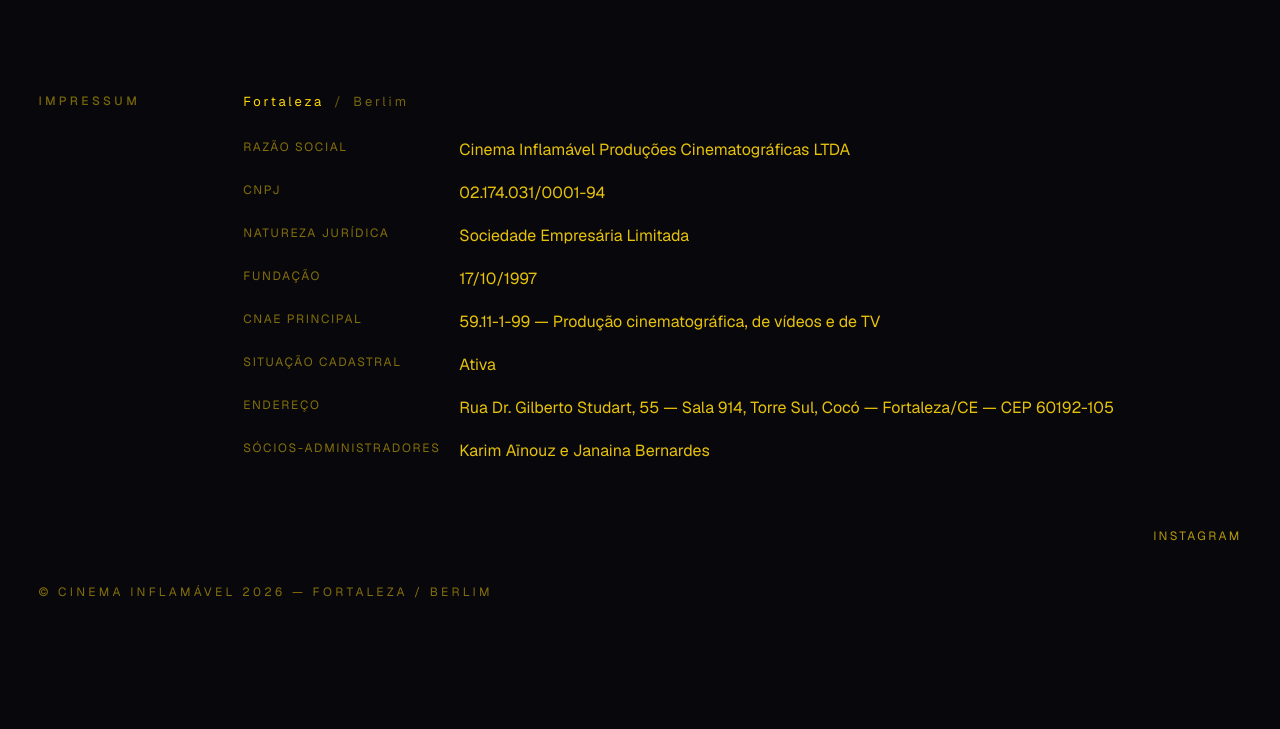
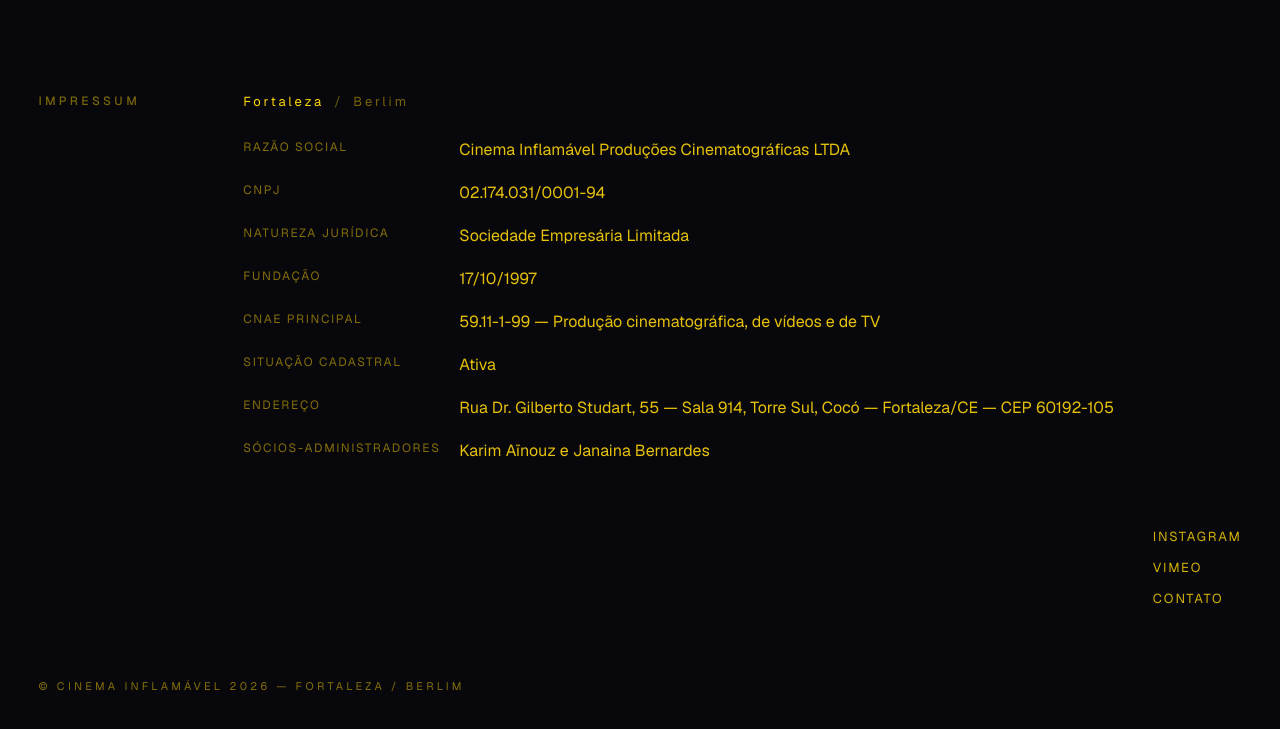
Before and after one commit to rbgondim/inflamavel_prototipo, a plain HTML site: page info.html in a window 1280 px wide. Shown: the part 2393-3122 px from the top of the page. Before the commit the page ends 3037 px from the top, so only its background shows below. Drawn offline with Linux system fonts and the light colour scheme.

Commit message:
Um rodapé só para as quatro páginas
Depois que a navegação saiu, ficou visível que o info tinha um rodapé
paralelo: os links em linha em vez de coluna, 12px em vez de 11, outro
espaçamento entre letras, e a linha legal escrita de outro jeito — "CINEMA
INFLAMÁVEL" ali, "INFLAMÁVEL" nas outras três. Eram dois rodapés mantidos à
mão, e cada ajuste pedido valia para um e esquecia o outro.

Agora o info usa o mesmo markup das outras, com as mesmas três redes. Saíram
as quatro regras de .info-footer__* que o sustentavam, e sobrou uma linha no
lugar delas: o respiro depois do impressum, que ali não vem do padding do
.site-footer.

A linha legal ficou "© CINEMA INFLAMÁVEL", que era a versão do info. É o nome
pelo qual a empresa assina o impressum logo acima.

Co-Authored-By: Claude Opus 5 <noreply@anthropic.com>

```diff
--- a/css/site.css
+++ b/css/site.css
@@ -809,18 +809,11 @@ button { font: inherit; color: inherit; }
 }
 .impressum-row__value { flex: 1 1 300px; font-size: 16px; color: color-mix(in srgb, var(--rosa) 90%, transparent); }
 
-.info-footer__bottom {
-  margin-top: clamp(48px, 7vh, 90px);
-  display: flex; flex-wrap: wrap; gap: 20px;
-  justify-content: flex-end; align-items: flex-end;
-}
-.info-footer__links {
-  display: flex; gap: 26px;
-  font-size: 12px; letter-spacing: .2em; text-transform: uppercase;
-}
-.info-footer__links a { color: color-mix(in srgb, var(--rosa) 70%, transparent); text-decoration: none; }
-.info-footer__links a:hover { color: var(--rosa); }
-.info-footer__legal { margin-top: 40px; font-size: 12px; letter-spacing: .28em; color: color-mix(in srgb, var(--rosa) 50%, transparent); }
+/* O info tinha um rodapé próprio — linha de links em vez de coluna, outro
+   corpo de letra, outra linha legal. Agora usa o mesmo das outras três; só o
+   respiro depois do impressum é local, porque ali não há o padding do
+   .site-footer para abrir o espaço. */
+.info-footer .site-footer__top { margin-top: clamp(48px, 7vh, 90px); }
 
 /* =========================================================================
    RESPONSIVO
--- a/info.html
+++ b/info.html
@@ -276,12 +276,16 @@ d.setAttribute("data-texto",t);})();</script>
       </div>
     </div>
 
-    <div class="info-footer__bottom">
-      <div class="info-footer__links">
-        <a href="#">Instagram</a>
+    <div class="site-footer__top">
+      <div class="site-footer__cols">
+        <div class="site-footer__col">
+          <a class="site-footer__link" href="#">Instagram</a>
+          <a class="site-footer__link" href="#">Vimeo</a>
+          <a class="site-footer__link" href="#">Contato</a>
+        </div>
       </div>
     </div>
-    <div class="info-footer__legal">© CINEMA INFLAMÁVEL 2026 — FORTALEZA / BERLIM</div>
+    <div class="site-footer__legal">© CINEMA INFLAMÁVEL 2026 — FORTALEZA / BERLIM</div>
   </footer>
 
 </div>
```
Also changed, not shown: index.html (+1 -1 lines), projeto.html (+1 -1 lines), projetos.html (+1 -1 lines).
